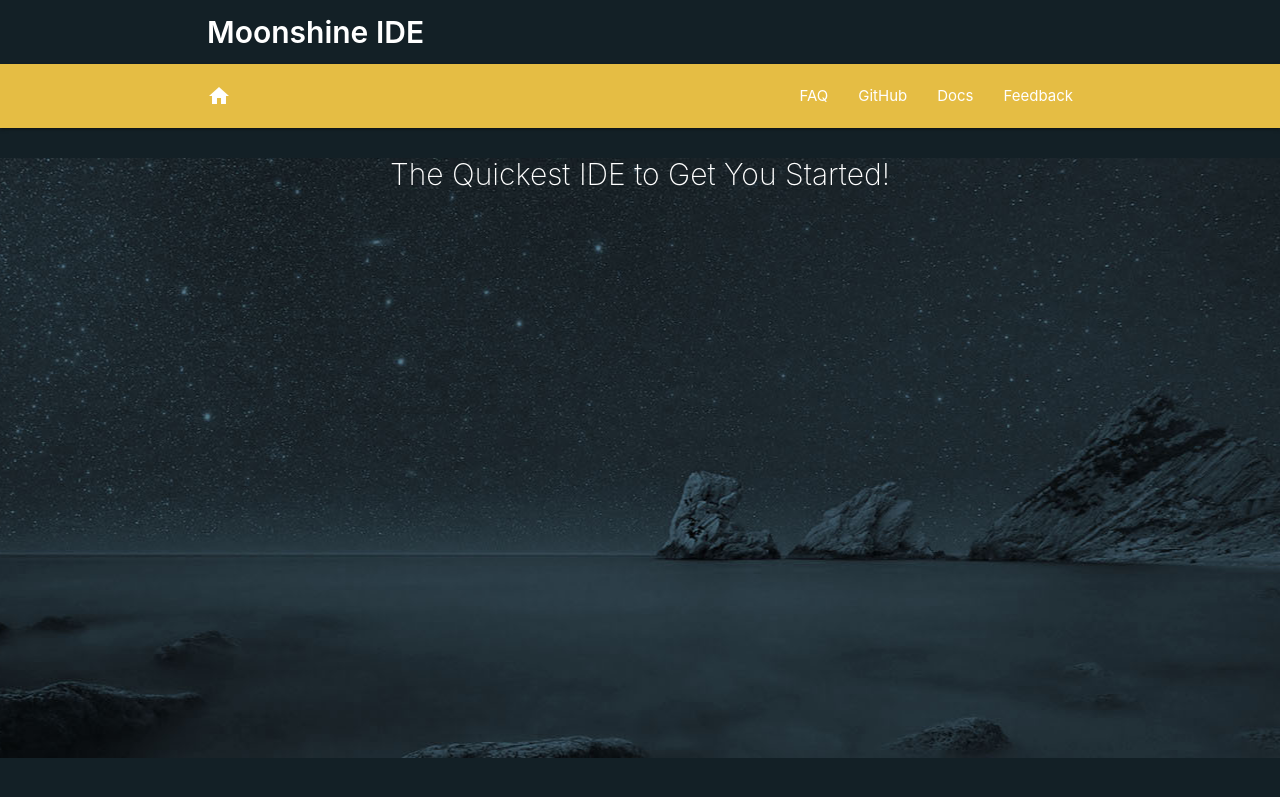
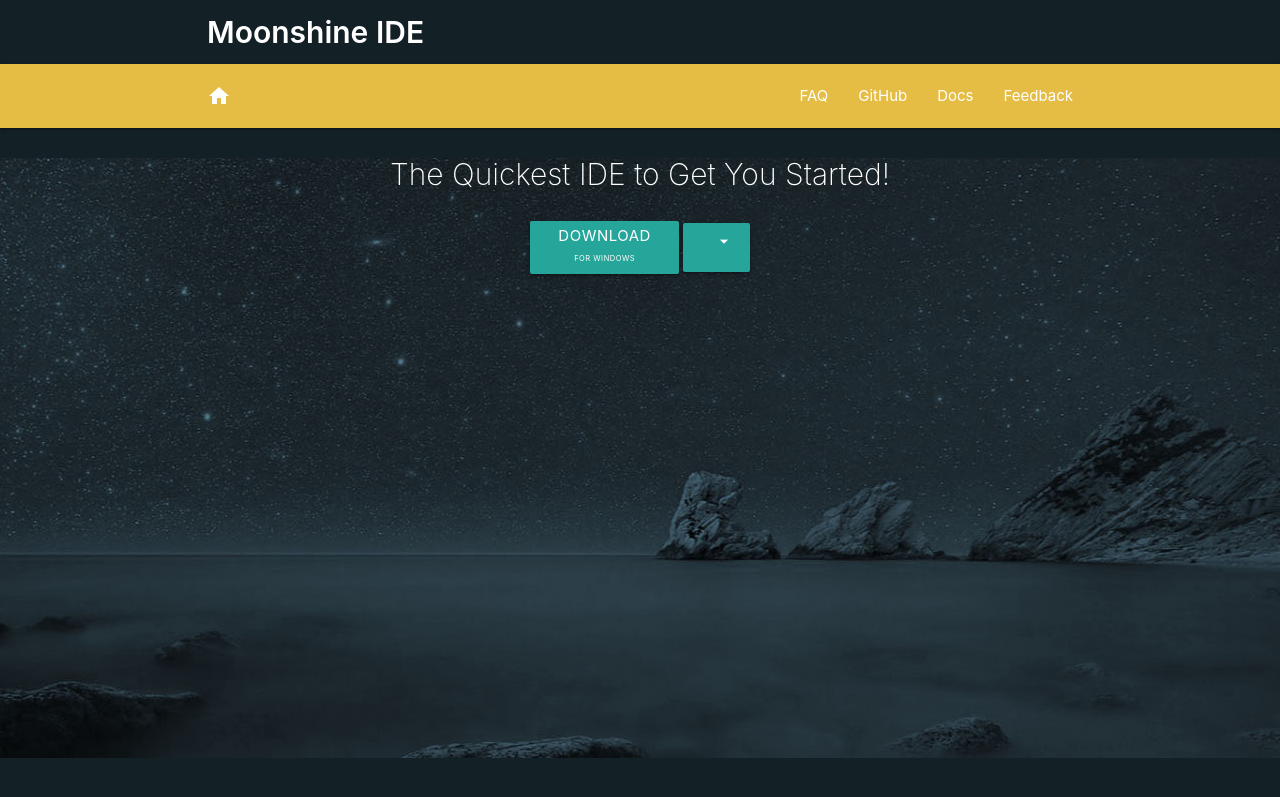
Before and after one commit to Moonshine-IDE/MoonshineWebsite, a Jekyll site: the page test.html, which Jekyll copies as it is, in a window 1280 px wide. Shown: the top 797 px of the page. Built offline with Jekyll 4.4.1, drawn with Linux system fonts in a browser that asks for light colours.

Commit message:
Add download button

```diff
--- a/test.css
+++ b/test.css
@@ -51,3 +51,17 @@
     background-image: url("images/andromeda-wide.jpg");
     background-position-x: center;
 }
+
+.download {
+    height: 3.5em;
+}
+
+.span-1 {
+    font-size: 1em;
+    line-height: 2rem;
+}
+
+.span-2 {
+    font-size: 0.5em;
+    line-height: 1rem;
+}
--- a/test.html
+++ b/test.html
@@ -52,6 +52,14 @@
     <div id="banner">
         <div class="container center">
             <h2>The Quickest IDE to Get You Started!</h2>
+            <a href="#" class="btn-large download">
+                <div>
+                    <span class="span-1">DOWNLOAD</span><br />
+                    <span class="span-2">For Windows</span>
+                </div>
+
+            </a>
+            <a href="#" class="btn download"><i class="material-icons right">arrow_drop_down</i></a>
         </div>
     </div>
 
```
